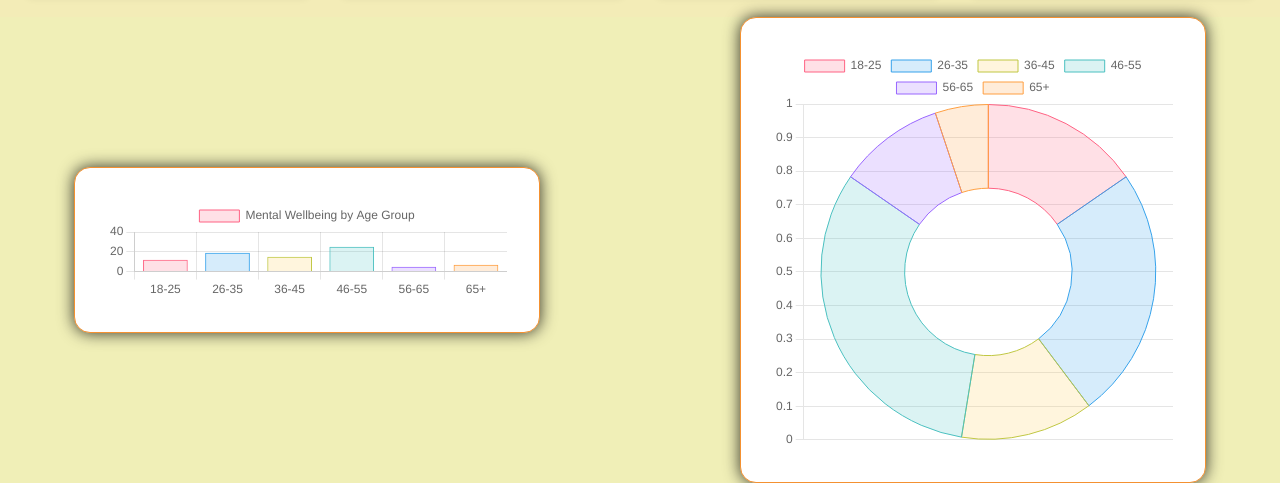
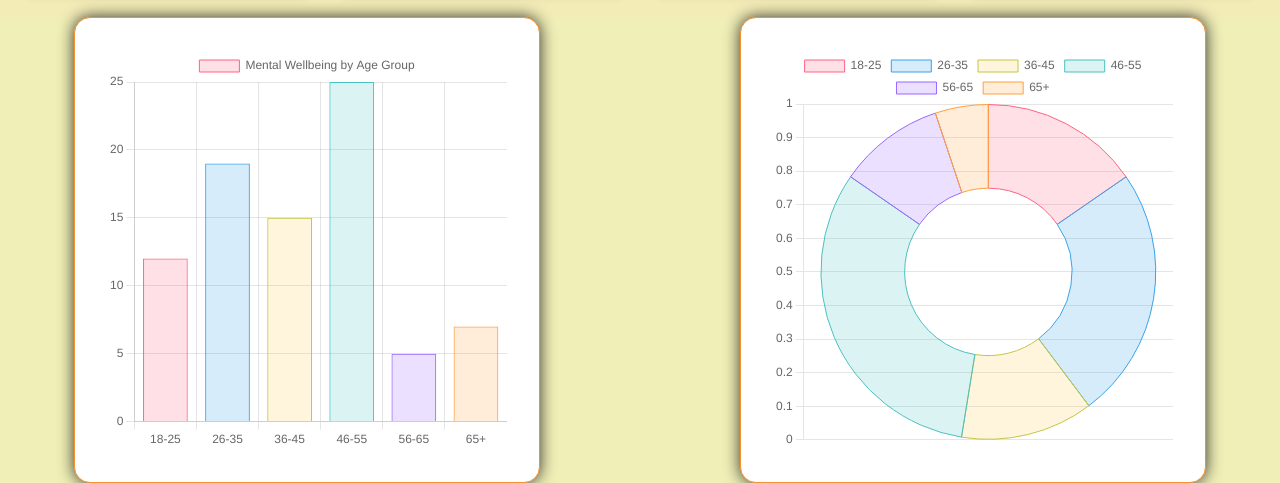
Before and after one commit to tala-hammad/web-project1, a website: page public/Psychological.html in a window 1280 px wide. Shown: the part 550-1033 px from the top of the page. Drawn offline with nearby package versions, Linux system fonts and the light colour scheme.

Commit message:
last changes

```diff
--- a/public/Psychological.html
+++ b/public/Psychological.html
@@ -105,7 +105,7 @@
     </div>
 <div class="container-chart">
   <div class="chart">
-    <canvas id="barchart" width="400" height="100"></canvas>
+    <canvas id="barchart" width="400" height="400"></canvas>
   </div>
     <div class="chart">
       <canvas id="doughnut" width="400" height="100"></canvas>
```
